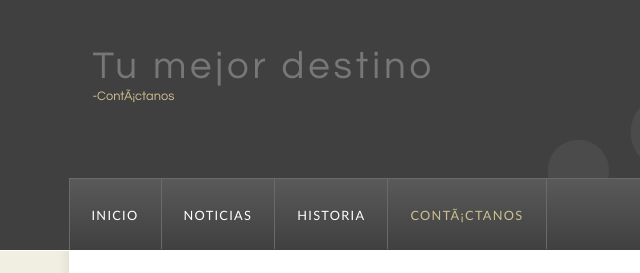
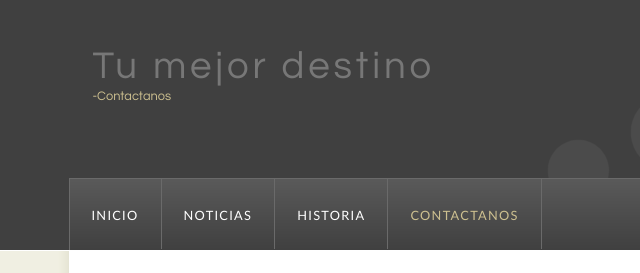
Before and after one commit to carolinas3/ciaoitalia, a plain HTML site: page Contáctanos.html in a window 1280 px wide. Shown: the top 273 px of the page, 133-773 px from the left. Drawn offline with Linux system fonts and the light colour scheme.

Commit message:
se cambia Contáctanos
se cambia a contactanos

```diff
--- a/Contáctanos.html
+++ b/Contáctanos.html
@@ -16,7 +16,7 @@
         <div id="logo_text">
           <!-- class="logo_colour", allows you to change the colour of the text -->
           <h1><a href="index.html">Tu mejor destino <span class="logo_colour"></span></a></h1>
-          <h2>-Contáctanos</h2>
+          <h2>-Contactanos</h2>
         </div>
         <div id="contact_details">
           <p>tel:  123 456</p>
@@ -30,7 +30,7 @@
           <li class="selected"><a href="Noticias.html">Noticias</a></li>
 
           <li class="selected"><a href="Historia.html">Historia</a></li>
-          <li><a href="Contáctanos.html">Contáctanos</a></li>
+          <li><a href="Contactanos.html">Contactanos</a></li>
         </ul>
       </div>
     </div>
```
